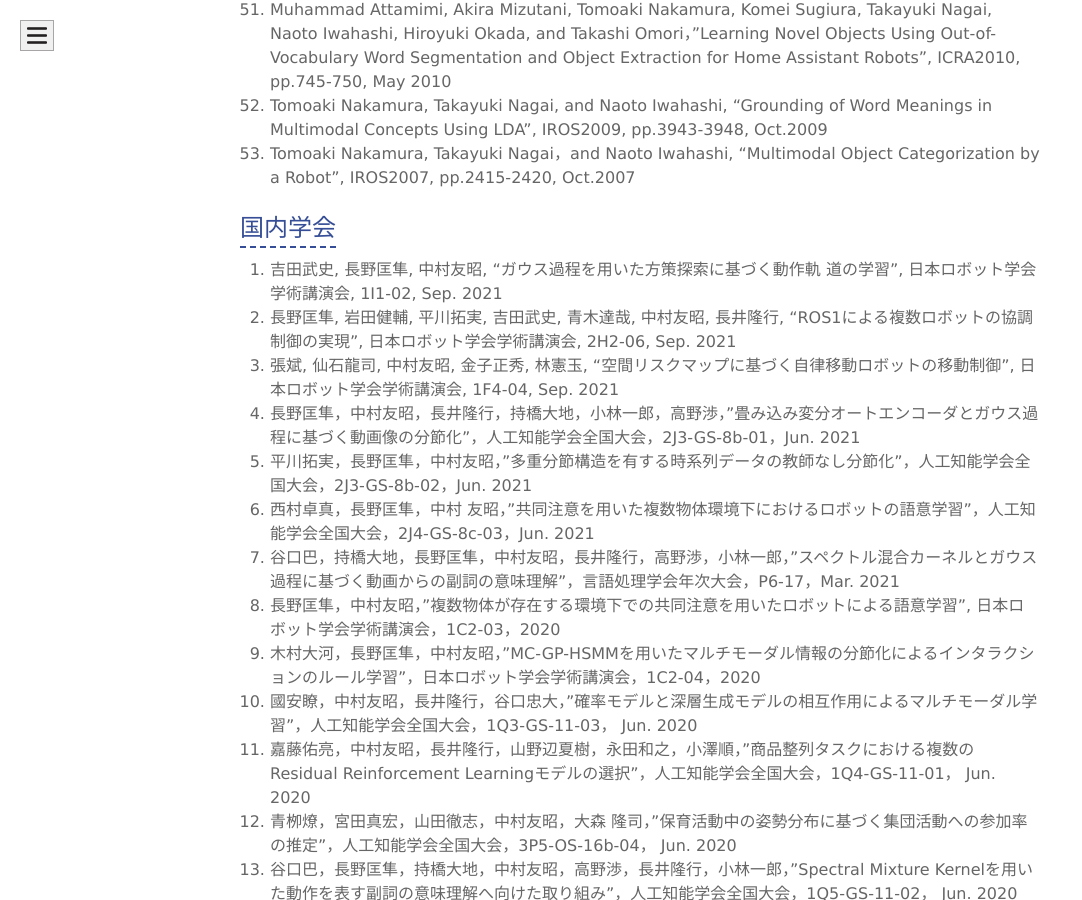
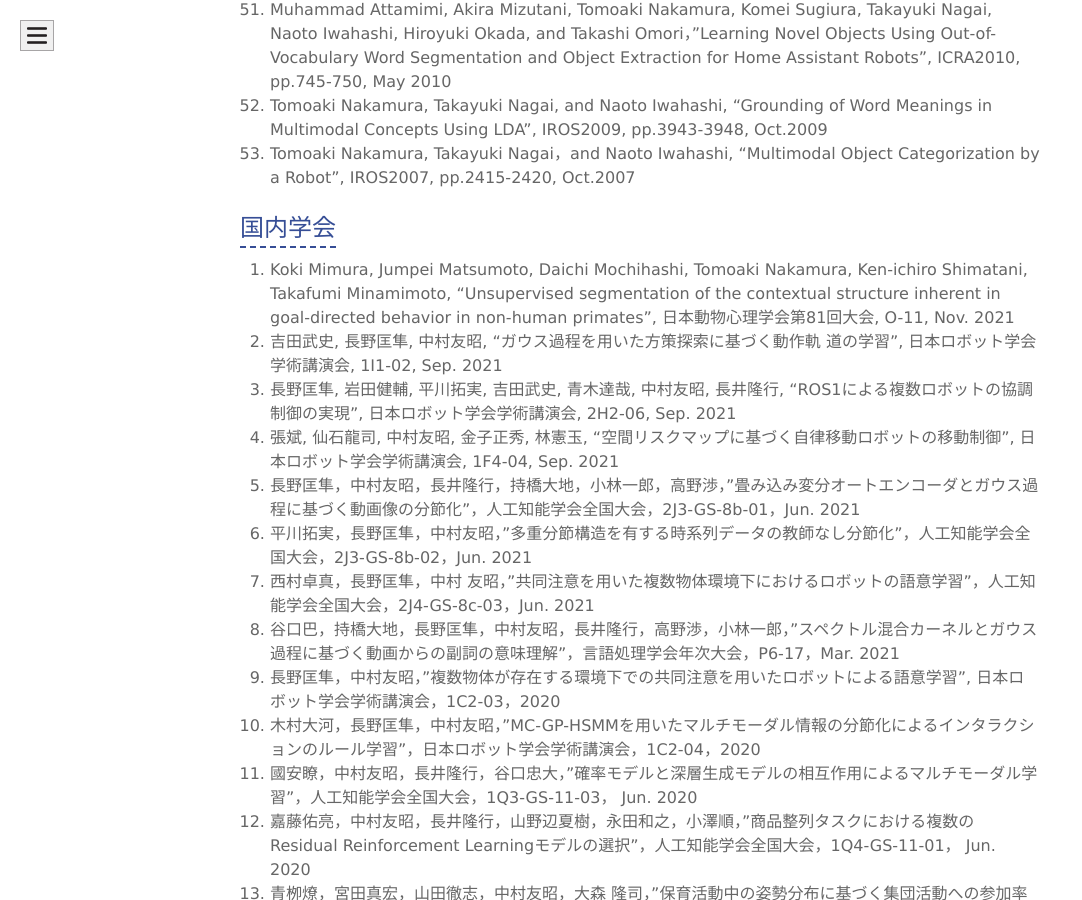
Before and after one commit to naka-lab/naka-lab.github.io, a Jekyll site: the page built from subpages/pub.md, in a window 1280 px wide and 900 px high, scrolled down 8069 px. Shown: the whole window, without its empty margins (0-1082 px from the left). Built offline with Jekyll 4.4.1, drawn with Linux system fonts in a browser that asks for light colours.

Commit message:
Update pub.md

```diff
--- a/subpages/pub.md
+++ b/subpages/pub.md
@@ -133,6 +133,7 @@ Signal Processing, pp. 13-16, Feb. 2020
 
 
 ## 国内学会
+1. Koki Mimura, Jumpei Matsumoto, Daichi Mochihashi, Tomoaki Nakamura, Ken-ichiro Shimatani, Takafumi Minamimoto, "Unsupervised segmentation of the contextual structure inherent in goal-directed behavior in non-human primates", 日本動物心理学会第81回大会, O-11, Nov. 2021
 1. 吉田武史, 長野匡隼, 中村友昭, "ガウス過程を用いた方策探索に基づく動作軌 道の学習", 日本ロボット学会学術講演会, 1I1-02, Sep. 2021
 1. 長野匡隼, 岩田健輔, 平川拓実, 吉田武史, 青木達哉, 中村友昭, 長井隆行, "ROS1による複数ロボットの協調制御の実現", 日本ロボット学会学術講演会, 2H2-06, Sep. 2021
 1. 張斌, 仙石龍司, 中村友昭, 金子正秀, 林憲玉, "空間リスクマップに基づく自律移動ロボットの移動制御", 日本ロボット学会学術講演会, 1F4-04, Sep. 2021
```
